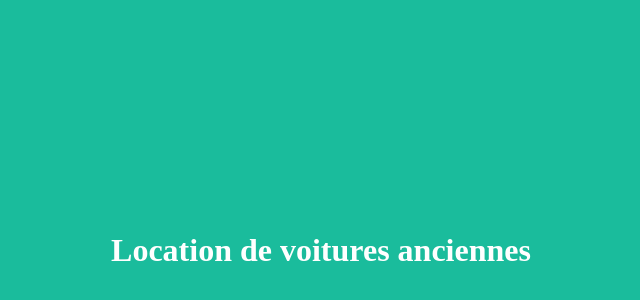
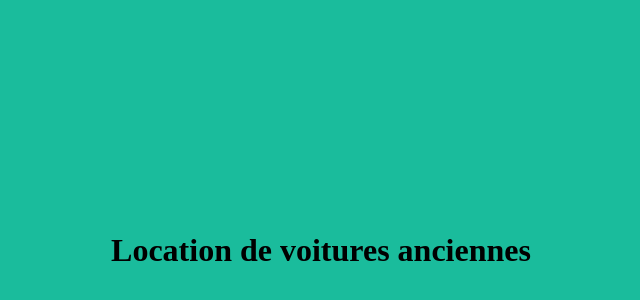
Before and after one commit to AmineRayes/Agence-Location, a plain HTML site: page index.html in a window 1280 px wide. Shown: the part 42-342 px from the top of the page, without its empty margins (319-959 px from the left). Drawn offline with Linux system fonts and the light colour scheme.

```diff
--- a/index.html
+++ b/index.html
@@ -5,6 +5,6 @@
 <title></title>
 </head>
 <body style="background-color:#1abc9c">
-<h1 style="padding-top:20%; padding-bottom:20%; text-align:center; color:#FFFFFF">Location de voitures anciennes</h1>
+<h1 style="padding-top:20%; padding-bottom:20%; text-align:center; color:#000">Location de voitures anciennes</h1>
 </body>
 </html>
```
